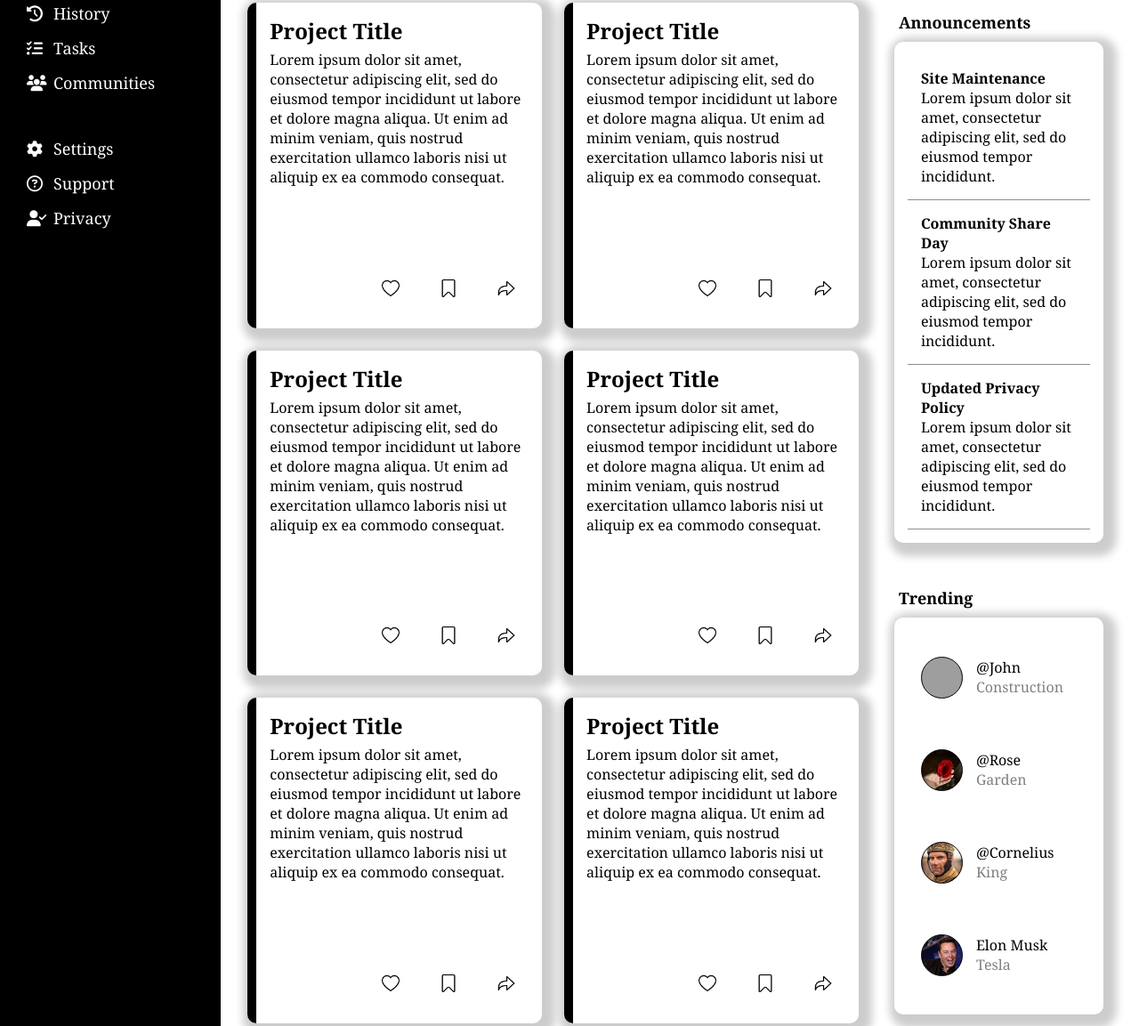
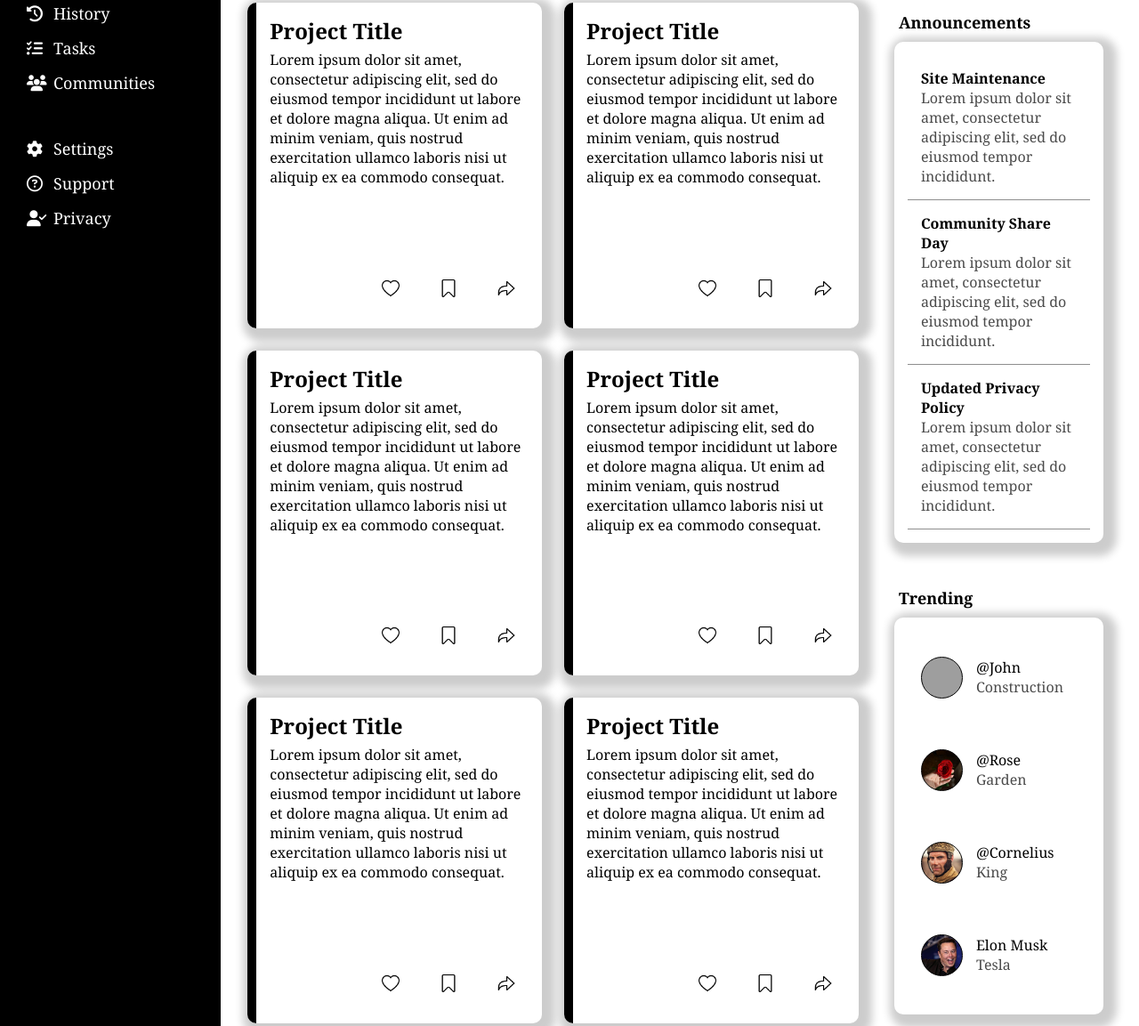
Before and after one commit to pauln17/The-Odin-Project, a plain HTML site: page admin-dashboard/index.html in a window 1280 px wide. Shown: the part 219-1372 px from the top of the page at 89% size. Drawn offline with Linux system fonts and the light colour scheme; grey boxes are pictures that could not be loaded.

Commit message:
Modified Text Color

```diff
--- a/admin-dashboard/styles.css
+++ b/admin-dashboard/styles.css
@@ -205,6 +205,10 @@ body {
     border-bottom: 1px solid rgb(68, 68, 68, 0.6);
 }
 
+.announcement-items p {
+    color: rgb(75, 75, 75);
+}
+
 .trending {
     display: grid;
     box-shadow: 5px 5px 10px 10px rgba(0, 0, 0, 0.2);
@@ -254,5 +258,5 @@ body {
 }
 
 .trending-user-info p + p{
-    color: grey;
+    color: rgb(75, 75, 75);
 }
```
